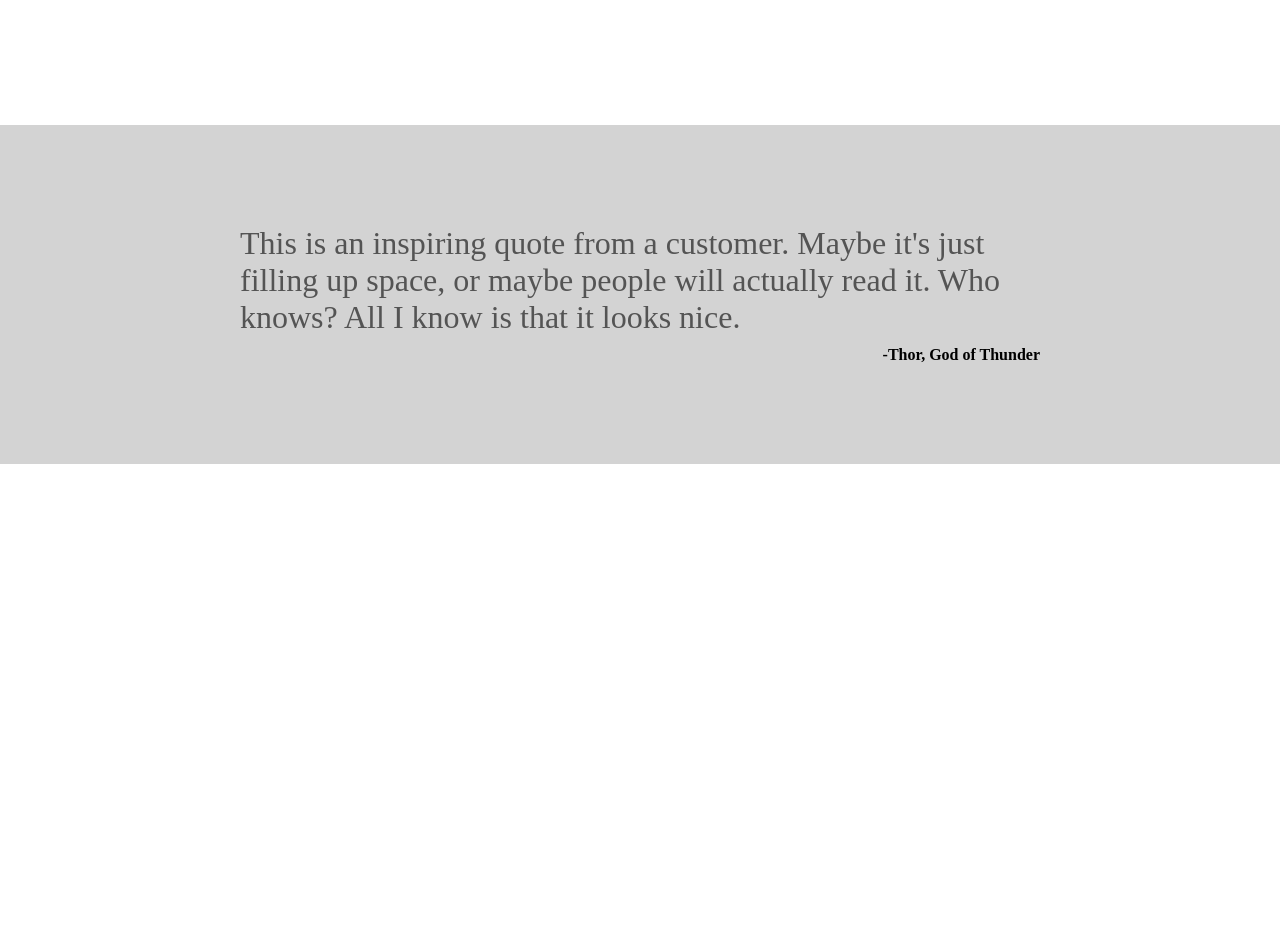
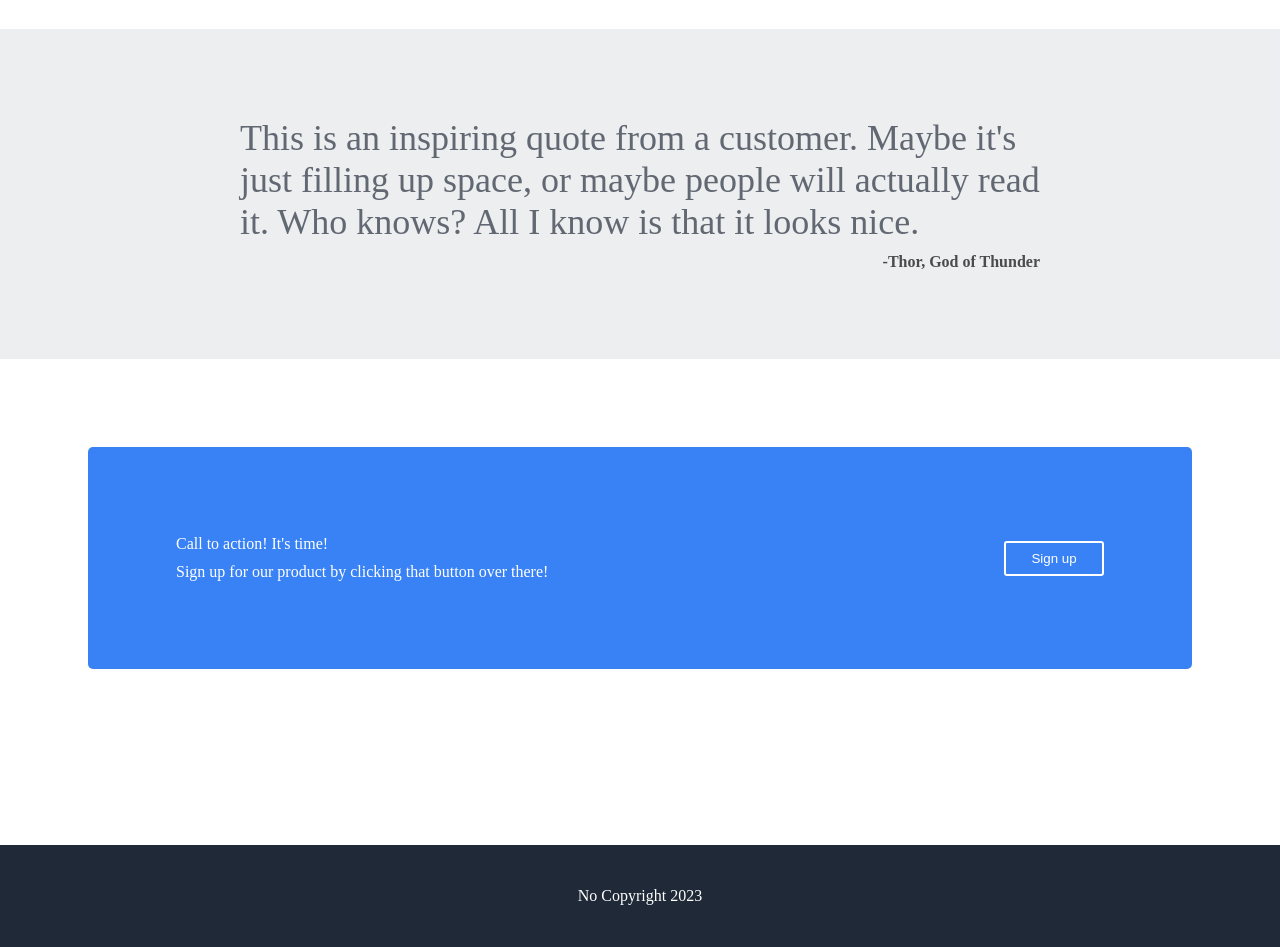
Before and after one commit to THX1313/Project-Landing-Page, a plain HTML site: page index.html in a window 1280 px wide. Shown: the part 1060-2007 px from the top of the page. Before the commit the page ends 1524 px from the top, so only its background shows below. Drawn offline with Linux system fonts and the light colour scheme.

Commit message:
Add footer & adjust style settings to final values

```diff
--- a/index.html
+++ b/index.html
@@ -21,7 +21,7 @@
                 <div id="headerTextBlock">
                     <p id="titleOne"><strong>This website is awesome</strong></p>
                     <p id="subtext">This website has some subtext that goes here under the main title. It's a smaller font and the color is a lower contrast</p>
-                    <button>Sign up</button>
+                    <button id="firstButton">Sign up</button>
                 </div>
                 <img id="firstImg" src="jill-wellington.jpg" alt="woman standing before beautiful sun set" placeholder="this is a placeholder for an image">
             </div>
@@ -54,7 +54,20 @@
                 <p id="quote">This is an inspiring quote from a customer. Maybe it's just filling up space, or maybe people will actually read it. Who knows? All I know is that it looks nice.</p>
                 <p id="quoteAuthor"><strong>-Thor, God of Thunder</strong></p>
             </div>
+        </div>
 
+        <div id="fourthSectionContainer">
+            <div id="fourthSectionSubContainer">
+                <div id="callToActionContainer">
+                    <div class="whiteText"><bold>Call to action! It's time!</bold></div>
+                    <div class="whiteText">Sign up for our product by clicking that button over there!</div>
+                </div>
+            <button id="secondButton">Sign up</button>
+            </div>
+        </div>
+
+        <div id="footer">
+            <div>No Copyright 2023</div>
         </div>
     </div>
 </body>
--- a/style.css
+++ b/style.css
@@ -11,7 +11,7 @@
 }
 #firstSectionContainer {
     display: flex;
-    background-color: black;
+    background-color: #1F2937;
     flex-direction: column;
     padding: 88px;
     color: white;
@@ -24,7 +24,9 @@
 }
 
 #titleOne {
-    font-size: 3rem;
+    font-size: 48px;
+    font-weight: "extra-bold";
+    color: #F9FAF8;
 }
 
 #navBar {
@@ -33,8 +35,14 @@
     gap: 22px;
 }
 
+#logo {
+    color: #F9FAF8;
+    font-size: 24px;
+}
+
 a {
-    color: white;
+    color: #E5E7EB;
+    font-size: 18px;
 }
 
 #headerContainer {
@@ -55,8 +63,8 @@ a {
     max-width: 600px;
 }
 
-button {
-    background-color: lightskyblue;
+#firstButton {
+    background-color: #3882F6;
     border: none;
     border-radius: 3px;
     max-width: 100px;
@@ -69,13 +77,14 @@ button {
     justify-content: space-between;
     align-items: center;
     gap: 52px;
-    padding: 42px;
+    margin-top: -22px;
 }
 
 #titleTwo {
-    font-size: 2rem;
+    font-size: 36px;
+    font-weight: "extra-bold";
+    color: #1F2937;
     text-align: center;
-    border: 2px solid red;
 }
 
 #imageRow {
@@ -85,9 +94,9 @@ button {
 }
 
 .imageItems {
-    /* padding: 0;
-    margin: 0; */
     max-width: 200px;
+    border: 2px solid;
+     background-color: #3882F6;
 }
 
 .otherImgs {
@@ -104,25 +113,80 @@ button {
     display: flex;
     justify-content: center;
     align-items: center;
-    background-color: lightgray;
+    background-color: #E5E7EB;
+    opacity: .7;
 }
 
 #thirdSectionSubContainer {
     display: flex;
     flex-direction: column;
     justify-content: center;
-    padding: 100px;
+    padding: 88px;
     gap: 10px;
 }
 #quote {
     text-align: left;
     max-width: 800px;
-    font-size: 2rem;
-    opacity: .6;
+    font-size: 36px;
+    color: #1F2937;
+    font-style: "light-italic";
 }
 
 
 #quoteAuthor {
     text-align: right;
-    /* align-self: center; */
 }
+
+#fourthSectionContainer {
+    display: flex;
+    justify-content: center;
+    align-items: center;
+    padding: 88px;
+    margin-top: -88px;
+
+}
+
+#fourthSectionSubContainer {
+    display: flex;
+    background-color: #3882F6;
+    justify-content: space-between;
+    align-items: center;
+    flex: 1 1 600px;
+    border-radius: 5px;
+    padding: 88px;
+    gap: 20px;
+
+
+}
+
+#callToActionContainer {
+    display: flex;
+    flex-direction: column;
+    gap: 10px;
+}
+
+.whiteText {
+    color: white;
+}
+
+#secondButton {
+    background-color: #3882F6;
+    color: white;
+    border: 2px solid white;
+    border-radius: 3px;
+    width: 100px;
+    height: 35px;
+}
+
+#footer {
+    display: flex;
+    justify-content: center;
+    align-items: center;
+    background-color: #1F2937;
+    padding: 42px;
+}
+
+#footer > * {
+    color: white;
+    text-align: center;
+}
```
